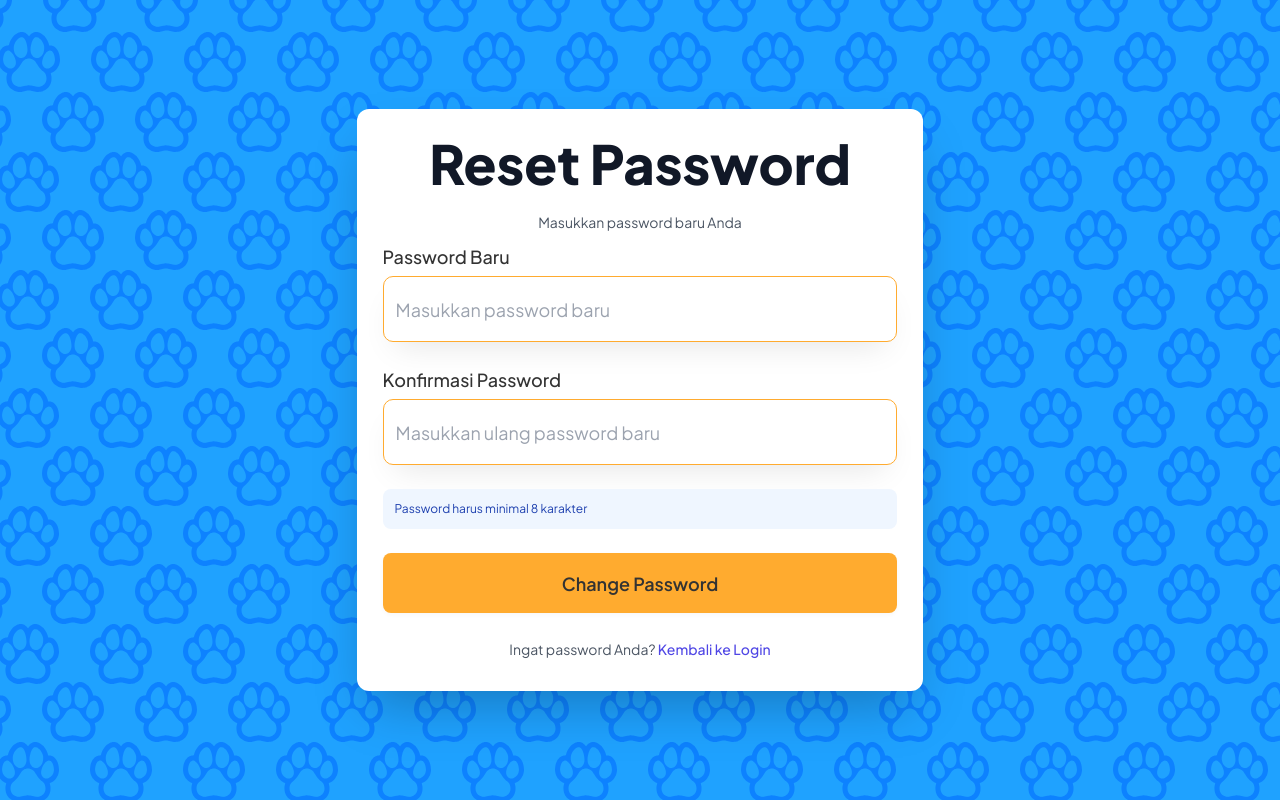
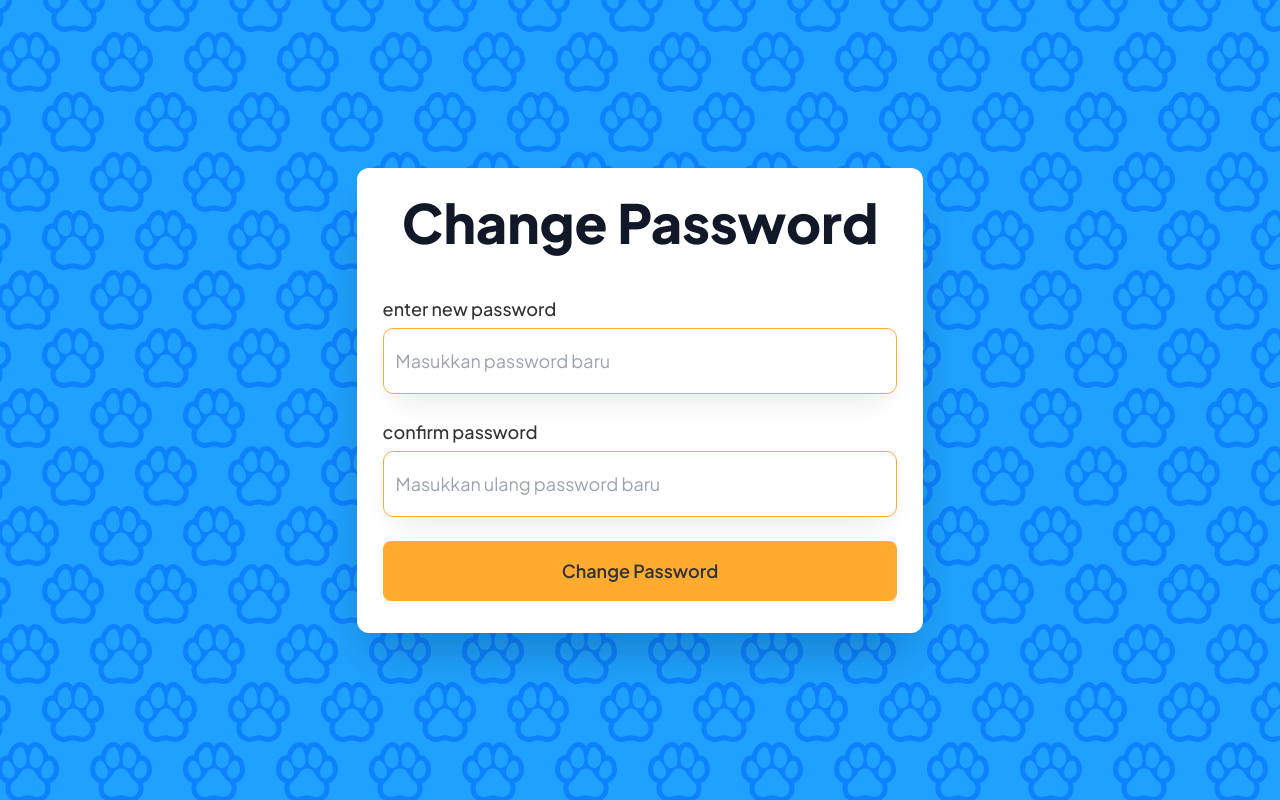
Before and after one commit to gantarimentari/compro-PAD, a Next.js app: page /auth/resetPassword in a window 1280 px wide. Built offline with nearby package versions, Linux system fonts and the light colour scheme.

Commit message:
perubahan tampilan login

```diff
--- a/components/auth/AuthLayout.jsx
+++ b/components/auth/AuthLayout.jsx
@@ -19,7 +19,7 @@ export default function AuthLayout({ children }) {
       style={backgroundStyle}
     >
       <div className="w-full max-w-[35.375rem]
-       space-y-[0.625rem]
+
           rounded-xl bg-white
           pt-[0.875rem]
           pr-[1.6rem]
--- a/components/auth/Button.jsx
+++ b/components/auth/Button.jsx
@@ -29,26 +29,29 @@ export default function Button({
   const variantClasses = {
     primary: `
       border-transparent
-      bg-accent-yellow-300             /* Oranye/Kuning Aksen */
-      text-accent-neutral-1000          /* Teks Putih */
-      hover:bg-accent-yellow-400       /* Hover sedikit lebih gelap */
+      bg-accent-yellow-300
+      text-accent-neutral-1000
+      hover:bg-accent-yellow-400
       focus:ring-accent-yellow-400     /* Ring fokus menggunakan warna aksen */
     `,
     secondary: `
       border border-accent-neutral-300
       bg-accent-neutral-100            /* Latar Belakang Putih */
-      text-accent-neutral-800          /* Teks Abu-abu Gelap */
+      text-accent-neutral-800
       hover:bg-accent-neutral-200
       focus:ring-accent-neutral-400
     `,
     google: `
-      border border-accent-neutral-300
+      border border-accent-yellow-300
       bg-accent-neutral-100
       text-black
       hover:bg-accent-neutral-200
       focus:ring-accent-neutral-400
       text-h-7
-      px-7
+      py-8
+      shadow-e2
+      mb-4
+
 
     `,
   };
--- a/components/auth/GoogleIcon.jsx
+++ b/components/auth/GoogleIcon.jsx
@@ -5,7 +5,7 @@ import React from 'react';
  */
 export default function GoogleIcon() {
   return (
-    <svg className="h-5 w-5" viewBox="0 0 24 24">
+    <svg className="h-8 w-8" viewBox="0 0 24 24">
       <path
         d="M22.56 12.25c0-.78-.07-1.53-.2-2.25H12v4.26h5.92c-.26 1.37-1.04 2.53-2.21 3.31v2.77h3.57c2.08-1.92 3.28-4.74 3.28-8.09z"
         fill="#4285F4"
--- a/components/auth/Input.jsx
+++ b/components/auth/Input.jsx
@@ -41,12 +41,11 @@ export default function Input({
                       h-[4.125rem]
                       border-[0.0625rem] border-accent-yellow-300
                       rounded-[0.625rem]
-                      shadow-e2
 
                       text-body-1
 
                       focus:border-accent-yellow-300 focus:ring-primary-orange
-
+                      shadow-e2
                       px-3
                     "
         placeholder={placeholder}
--- a/components/auth/Separator.jsx
+++ b/components/auth/Separator.jsx
@@ -1,20 +1,15 @@
 import React from 'react';
 
 /**
- * Komponen Separator dengan text "atau"
+ * Komponen Separator "atau"
 
  */
 export default function Separator({ text = 'atau' }) {
   return (
-    // <div className="relative">
-    //   <div className="absolute inset-0 flex items-center">
-    //     <div className="w-full border-t border-gray-300" />
-    //   </div>
-    //   <div className="relative flex justify-center text-sm">
-        <span className="bg-white relative flex justify-center  px-6 text-body-1 text-accent-neutral-700">
-          {text}
-        </span>
-    //   </div>
-    // </div>
+    <div className="my-0">
+       <span className="bg-white relative flex justify-center  px-4 py-4 text-body-1 text-accent-neutral-700">
+         {text}
+       </span>
+    </div>
   );
 }
--- a/src/app/auth/forgotPassword/page.jsx
+++ b/src/app/auth/forgotPassword/page.jsx
@@ -31,12 +31,10 @@ export default function ForgotPasswordPage() {
     <AuthLayout>
       {/* Header */}
       <div className="text-center">
-        <h1 className="text-h-4 font-extrabold text-gray-900">
+        <h1 className="text-h-4 font-bold text-accent-neutral ">
           Forgot Password
         </h1>
-        <p className="text-body-2 mt-2 text-gray-600">
-          Masukkan email Anda untuk menerima link reset password
-        </p>
+
       </div>
 
       {isSubmitted ? (
@@ -80,18 +78,7 @@ export default function ForgotPasswordPage() {
         </form>
       )}
 
-      {/* Link kembali ke Login */}
-      <div className="text-center pt-4">
-        <p className="text-sm text-gray-600">
-          Ingat password Anda?{' '}
-          <Link
-            href="/auth/login"
-            className="font-medium text-indigo-600 hover:text-indigo-500"
-          >
-            Kembali ke Login
-          </Link>
-        </p>
-      </div>
+
     </AuthLayout>
   );
 }
--- a/src/app/auth/login/page.jsx
+++ b/src/app/auth/login/page.jsx
@@ -8,10 +8,7 @@ import Button from '@ds/auth/Button';
 import Separator from '@ds/auth/Separator';
 import GoogleIcon from '@ds/auth/GoogleIcon';
 
-/**
- * Halaman Login
- * Menggunakan komponen-komponen reusable dan Next.js Link untuk navigasi
- */
+
 export default function LoginPage() {
   const [formData, setFormData] = useState({
     email: '',
@@ -43,7 +40,7 @@ export default function LoginPage() {
     <AuthLayout>
       {/* Header */}
       <div className="text-center">
-        <h1 className="text-h-4 font-bold text-gray-900 ">
+        <h1 className="text-h-4 font-bold text-accent-neutral ">
           Login
         </h1>
       </div>
@@ -89,13 +86,14 @@ export default function LoginPage() {
 
         {/* Tombol Login */}
         <div>
-          <Button type="submit" variant="primary" className="text-body-1">
+          <Button type="submit" variant="primary">
             Login
           </Button>
         </div>
       </form>
 
-      {/* Separator */}
+
+
       <Separator />
 
       {/* Tombol Login dengan Google */}
@@ -111,12 +109,12 @@ export default function LoginPage() {
       </div>
 
       {/* Link ke halaman Register */}
-      <div className="text-center pt-4">
-        <p className="text-sm text-gray-600">
+      <div className="mt-4 pt-4">
+        <p className="text-accent-neutral-700 text-body-1">
           Belum punya akun?{' '}
           <Link
             href="/auth/register"
-            className="font-medium text-indigo-600 hover:text-indigo-500"
+            className="text-body-1 text-accent-blue-200 hover:text-indigo-500"
           >
             Daftar Sekarang
           </Link>
--- a/src/app/auth/register/page.jsx
+++ b/src/app/auth/register/page.jsx
@@ -44,7 +44,7 @@ export default function RegisterPage() {
     <AuthLayout>
       {/* Header */}
       <div className="text-center">
-        <h1 className="text-h-4 font-extrabold text-gray-900">
+        <h1 className="text-h-4 font-bold text-accent-neutral ">
           Register
         </h1>
       </div>
@@ -114,12 +114,12 @@ export default function RegisterPage() {
       </div>
 
       {/* Link ke halaman Login */}
-      <div className="text-center pt-4">
-        <p className="text-sm text-gray-600">
+      <div className=" pt-4">
+        <p className="text-accent-neutral-700 text-body-1">
           Sudah punya akun?{' '}
           <Link
             href="/auth/login"
-            className="font-medium text-indigo-600 hover:text-indigo-500"
+            className="text-body-1 text-accent-blue-200 hover:text-indigo-500"
           >
             Login
           </Link>
--- a/src/app/auth/resetPassword/page.jsx
+++ b/src/app/auth/resetPassword/page.jsx
@@ -48,7 +48,7 @@ export default function ResetPasswordPage() {
     console.log('Reset password:', formData.newPassword);
 
     // Redirect ke login setelah berhasil
-    // router.push('/auth/login');
+    router.push('/auth/login');
   };
 
   return (
@@ -56,11 +56,9 @@ export default function ResetPasswordPage() {
       {/* Header */}
       <div className="text-center">
         <h1 className="text-h-4 font-extrabold text-gray-900">
-          Reset Password
+          Change Password
         </h1>
-        <p className="text-body-2 mt-2 text-gray-600">
-          Masukkan password baru Anda
-        </p>
+
       </div>
 
       {/* Form Reset Password */}
@@ -70,7 +68,7 @@ export default function ResetPasswordPage() {
           id="newPassword"
           name="newPassword"
           type="password"
-          label="Password Baru"
+          label="enter new password"
           placeholder="Masukkan password baru"
           required
           autoComplete="new-password"
@@ -83,7 +81,7 @@ export default function ResetPasswordPage() {
           id="confirmPassword"
           name="confirmPassword"
           type="password"
-          label="Konfirmasi Password"
+          label="confirm password"
           placeholder="Masukkan ulang password baru"
           required
           autoComplete="new-password"
@@ -98,12 +96,7 @@ export default function ResetPasswordPage() {
           </div>
         )}
 
-        {/* Info Password Requirements */}
-        <div className="rounded-lg bg-blue-50 p-3">
-          <p className="text-xs text-blue-800">
-            Password harus minimal 8 karakter
-          </p>
-        </div>
+
 
         {/* Tombol Change Password */}
         <div>
@@ -113,18 +106,7 @@ export default function ResetPasswordPage() {
         </div>
       </form>
 
-      {/* Link kembali ke Login */}
-      <div className="text-center pt-4">
-        <p className="text-sm text-gray-600">
-          Ingat password Anda?{' '}
-          <Link
-            href="/auth/login"
-            className="font-medium text-indigo-600 hover:text-indigo-500"
-          >
-            Kembali ke Login
-          </Link>
-        </p>
-      </div>
+
     </AuthLayout>
   );
 }
--- a/tailwind.config.js
+++ b/tailwind.config.js
@@ -1,7 +1,6 @@
 /** @type {import('tailwindcss').Config} */
 module.exports = {
-  // PASTIKAN JALUR INI BENAR!
-  // Tailwind akan memindai classes di semua file yang disebutkan di sini.
+
   content: [
     './src/**/*.{js,ts,jsx,tsx,mdx}',
     './components/**/*.{js,ts,jsx,tsx,mdx}', // Untuk Komponen DS di luar src
@@ -11,16 +10,12 @@ module.exports = {
   theme: {
     // Gunakan 'extend' untuk menambahkan Design Tokens Anda
     extend: {
-      // 1. Contoh Integrasi Font
+
       fontFamily: {
         sans: ['var(--font-primary)', 'var(--font-secondary)', 'sans-serif'],
       },
-      // 2. Contoh Integrasi Warna
-      // tailwind.config.js (Hanya bagian theme.extend)
 
-boxShadow: {
-    // ... token boxShadow Anda
-},
+
 
       colors: {
           // YELLOW (Aksen utama untuk input field Anda)
@@ -57,8 +52,6 @@ colors: {
               500: 'rgb(15, 119, 116)',
               600: 'rgb(8, 78, 76)',
           },
-
-    // NEUTRAL (Skala Abu-abu/Hitam/Putih)
           'accent-neutral': {
               100: 'rgb(255, 255, 255)', // Putih
               200: 'rgb(232, 232, 232)',
```
Lines whose indentation alone changed are shown as unchanged.
